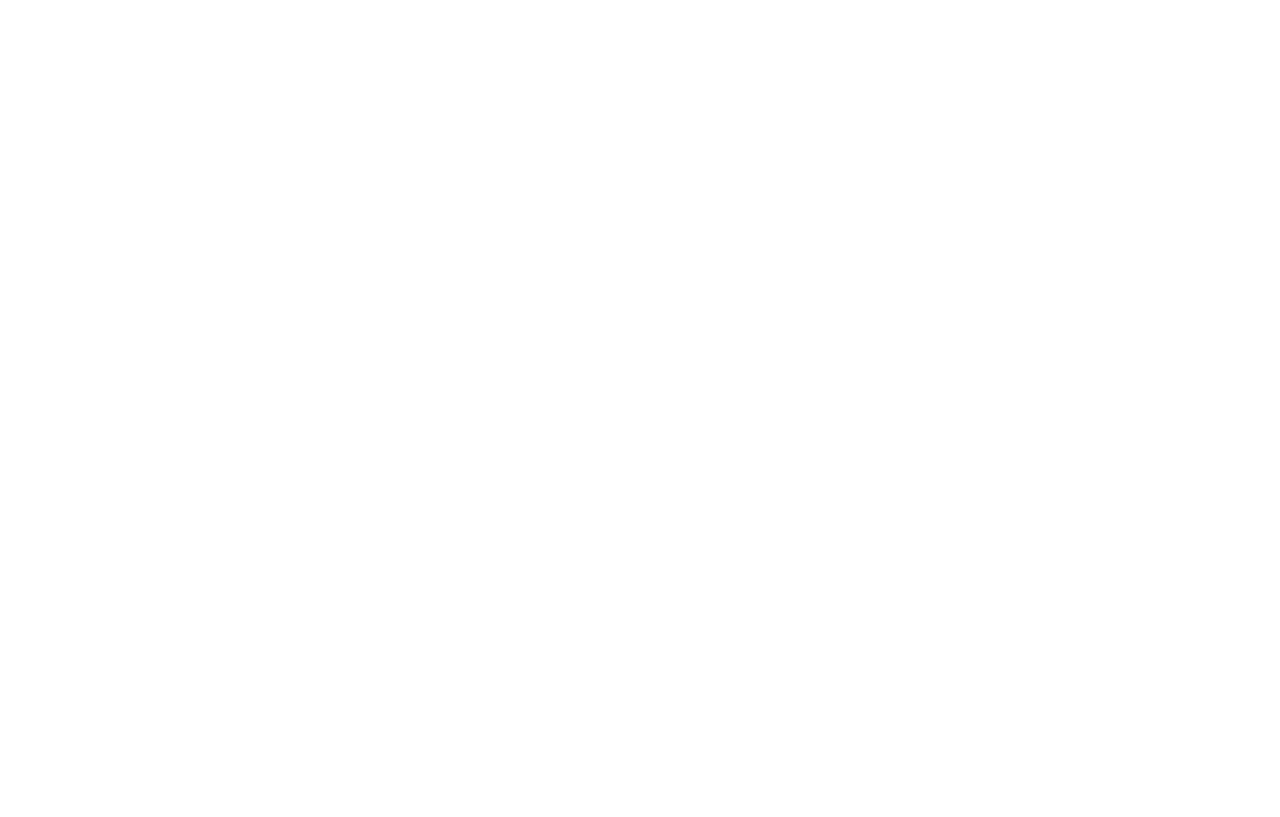
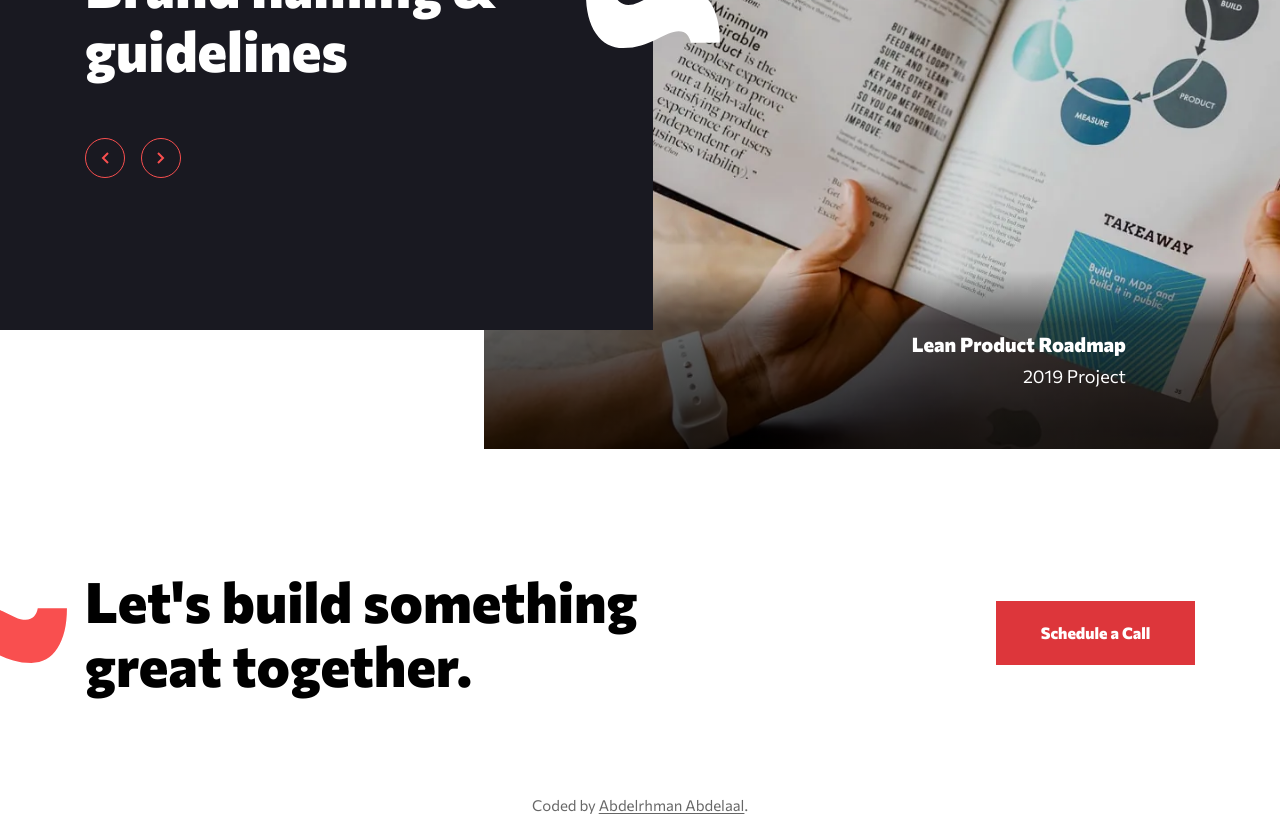
Before and after one commit to MrBlackvanta/creative-single-page-site, a Next.js app: page / in a window 1280 px wide. Shown: the part 3060-3877 px from the top of the page. Before the commit the page ends 2862 px from the top, so only its background shows below. Built offline with nearby package versions, Linux system fonts and the light colour scheme.

Commit message:
Add Projects section with carousel functionality and integrate into Home page; update layout and footer components

```diff
--- a/src/app/layout.tsx
+++ b/src/app/layout.tsx
@@ -14,7 +14,7 @@
   url: "/opengraph-image.jpg",
   width: 1200,
   height: 630,
-  alt: "The creative wordmark above the headline Branding & website design agency.",
+  alt: "Two designers at their laptops, beside the word creative under the line Branding & website design agency.",
 };
 
 const commissioner = Commissioner({
--- a/src/app/page.tsx
+++ b/src/app/page.tsx
@@ -1,5 +1,5 @@
-import { SiteHeader } from "@/components/layout";
-import { Approach, Hero, Strategic } from "@/views/home";
+import { SiteFooter, SiteHeader } from "@/components/layout";
+import { Approach, Hero, Projects, Strategic } from "@/views/home";
 
 export default function Home() {
   return (
@@ -9,7 +9,9 @@
         <Hero />
         <Strategic />
         <Approach />
+        <Projects />
       </main>
+      <SiteFooter />
     </>
   );
 }
--- a/src/components/layout/index.ts
+++ b/src/components/layout/index.ts
@@ -1,2 +1,3 @@
 export { default as Signature } from "./signature";
+export { default as SiteFooter } from "./site-footer";
 export { default as SiteHeader } from "./site-header";
--- a/src/components/layout/signature.tsx
+++ b/src/components/layout/signature.tsx
@@ -1,12 +1,12 @@
 export default function Signature() {
   return (
-    <p className="absolute inset-x-0 bottom-0.5 text-center">
+    <p className="text-caption absolute inset-x-0 bottom-0.5 text-center text-black/60">
       Coded by{" "}
       <a
         href="https://www.linkedin.com/in/abdelrhman-vanta/"
         target="_blank"
         rel="noopener noreferrer"
-        className="underline"
+        className="v-focus underline underline-offset-2"
       >
         Abdelrhman Abdelaal
       </a>
--- /dev/null
+++ b/src/components/layout/site-footer.tsx
@@ -0,0 +1,25 @@
+import { Squiggle } from "@/components/icons";
+import Signature from "./signature";
+
+export default function SiteFooter() {
+  return (
+    <footer id="contact" className="relative">
+      <Squiggle className="text-red absolute top-1/2 left-0 hidden w-33.75 -translate-x-1/2 -translate-y-1/2 lg:block" />
+
+      <div className="v-container py-25 md:flex md:items-center md:justify-between md:pt-17.5 md:pb-25.25 lg:py-30">
+        <h2 className="text-h2 lg:text-h2-lg md:max-w-99.5 lg:max-w-158.75">
+          Let&apos;s build something great together.
+        </h2>
+
+        <a
+          href="#contact"
+          className="v-btn v-btn-red v-focus mt-11.75 w-49.75 md:mt-0"
+        >
+          Schedule a Call
+        </a>
+      </div>
+
+      <Signature />
+    </footer>
+  );
+}
--- a/src/data/index.ts
+++ b/src/data/index.ts
@@ -1,2 +1,3 @@
 export * from "./approach";
 export * from "./nav";
+export * from "./projects";
--- /dev/null
+++ b/src/data/projects.ts
@@ -0,0 +1,42 @@
+import slide1Desktop from "@/assets/image-slide-1-desktop.webp";
+import slide1Mobile from "@/assets/image-slide-1-mobile.webp";
+import slide1Tablet from "@/assets/image-slide-1-tablet.webp";
+import slide2Desktop from "@/assets/image-slide-2-desktop.webp";
+import slide2Mobile from "@/assets/image-slide-2-mobile.webp";
+import slide2Tablet from "@/assets/image-slide-2-tablet.webp";
+import slide3Desktop from "@/assets/image-slide-3-desktop.webp";
+import slide3Mobile from "@/assets/image-slide-3-mobile.webp";
+import slide3Tablet from "@/assets/image-slide-3-tablet.webp";
+
+export const projects = [
+  {
+    title: "Brand naming & guidelines",
+    client: "Lean Product Roadmap",
+    year: 2019,
+    images: {
+      mobile: slide1Mobile,
+      tablet: slide1Tablet,
+      desktop: slide1Desktop,
+    },
+  },
+  {
+    title: "Brand identity & merchandise",
+    client: "New Majestic Hotel",
+    year: 2018,
+    images: {
+      mobile: slide2Mobile,
+      tablet: slide2Tablet,
+      desktop: slide2Desktop,
+    },
+  },
+  {
+    title: "Brand identity & web design",
+    client: "Crypto Dashboard",
+    year: 2016,
+    images: {
+      mobile: slide3Mobile,
+      tablet: slide3Tablet,
+      desktop: slide3Desktop,
+    },
+  },
+];
--- a/src/views/home/index.ts
+++ b/src/views/home/index.ts
@@ -1,3 +1,4 @@
 export { default as Approach } from "./approach";
 export { default as Hero } from "./hero";
+export { default as Projects } from "./projects";
 export { default as Strategic } from "./strategic";
--- /dev/null
+++ b/src/views/home/projects.tsx
@@ -0,0 +1,81 @@
+"use client";
+
+import { ChevronIcon, Squiggle } from "@/components/icons";
+import { projects } from "@/data";
+import { useState } from "react";
+
+export default function Projects() {
+  const [index, setIndex] = useState(0);
+  const project = projects[index];
+
+  const step = (offset: number) =>
+    setIndex(
+      (current) => (current + offset + projects.length) % projects.length,
+    );
+
+  return (
+    <section id="projects" aria-live="polite" className="relative">
+      <figure className="relative aspect-375/404 md:ml-[43%] lg:ml-[37.85%] lg:aspect-895/728 lg:min-h-132 lg:w-[62.15%]">
+        {projects.map(({ title, images }, slide) => (
+          <picture key={title} className="contents">
+            <source media="(min-width: 64rem)" srcSet={images.desktop.src} />
+            <source media="(min-width: 48rem)" srcSet={images.tablet.src} />
+            <img
+              src={images.mobile.src}
+              alt=""
+              width={375}
+              height={404}
+              loading="lazy"
+              className={`absolute inset-0 size-full object-cover ${
+                slide === index ? "" : "invisible"
+              }`}
+            />
+          </picture>
+        ))}
+
+        <figcaption className="v-photo-scrim absolute inset-x-0 bottom-0 flex h-[27.5%] flex-col justify-center pr-8 text-right text-white md:pr-10 lg:pr-38.5">
+          <span className="text-caption lg:text-h3-lg font-extrabold">
+            {project.client}
+          </span>
+          <span className="text-caption lg:text-body-lg">
+            {project.year} Project
+          </span>
+        </figcaption>
+      </figure>
+
+      <div className="pointer-events-none relative md:absolute md:inset-x-0 md:top-0">
+        <div
+          aria-hidden="true"
+          className="bg-ink pointer-events-auto absolute inset-y-0 left-0 w-full md:w-[50.78%] lg:w-[51.04%]"
+        >
+          <Squiggle className="absolute top-35 left-full hidden w-15.75 -translate-x-1/2 -translate-y-1/2 -scale-y-100 text-white md:block lg:top-54 lg:w-33.75" />
+        </div>
+
+        <div className="v-container relative py-16 md:py-25 lg:py-38">
+          <h2 className="text-h2 lg:text-h2-lg pointer-events-auto text-white md:max-w-70.25 lg:max-w-111.25">
+            {project.title}
+          </h2>
+
+          <div className="pointer-events-auto mt-6 flex w-fit gap-4 md:mt-8 lg:mt-14">
+            <button
+              type="button"
+              aria-label="Previous project"
+              onClick={() => step(-1)}
+              className="border-red text-red hover:border-red-hover hover:text-red-hover v-focus-on-dark flex size-10 items-center justify-center rounded-full border motion-safe:transition-colors"
+            >
+              <ChevronIcon className="h-3 w-2 rotate-180" />
+            </button>
+            <button
+              type="button"
+              aria-label="Next project"
+              onClick={() => step(1)}
+              className="border-red text-red hover:border-red-hover hover:text-red-hover v-focus-on-dark flex size-10 items-center justify-center rounded-full border motion-safe:transition-colors"
+            >
+              <ChevronIcon className="h-3 w-2" />
+            </button>
+          </div>
+        </div>
+      </div>
+    </section>
+  );
+}
```
Also changed, not shown: public/opengraph-image.jpg (added), screenshot.webp (added).
